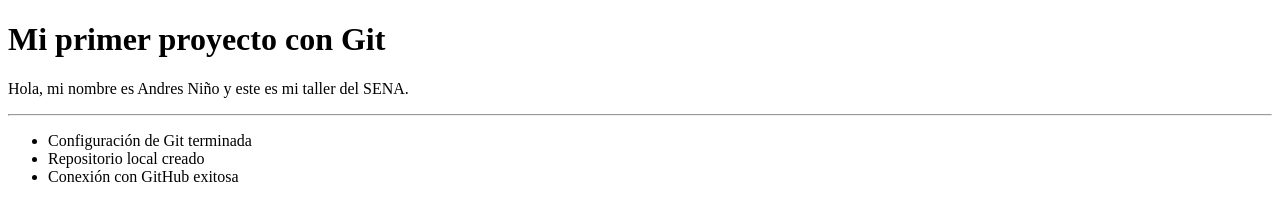
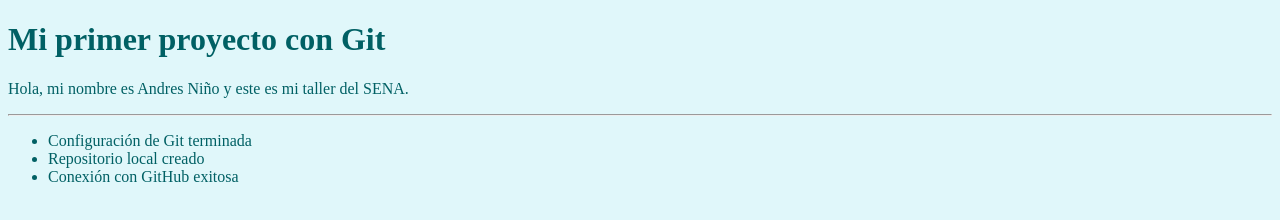
Before and after one commit to andresninohernandez-cpu/taller-sena, a plain HTML site: page index.html in a window 1280 px wide. Drawn offline with Linux system fonts and the light colour scheme.

Commit message:
Estilos funcionando y conectados

```diff
--- /dev/null
+++ b/estilo.css
@@ -0,0 +1,4 @@
+body {
+    background-color: #e0f7fa;
+    color: #006064;
+}
--- a/index.html
+++ b/index.html
@@ -4,6 +4,7 @@
     <meta charset="UTF-8">
     <meta name="viewport" content="width=device-width, initial-scale=1.0">
     <title>Taller de Git y GitHub</title>
+    <link rel="stylesheet" href="estilo.css">
 </head>
 <body>
     <h1>Mi primer proyecto con Git</h1>
```
